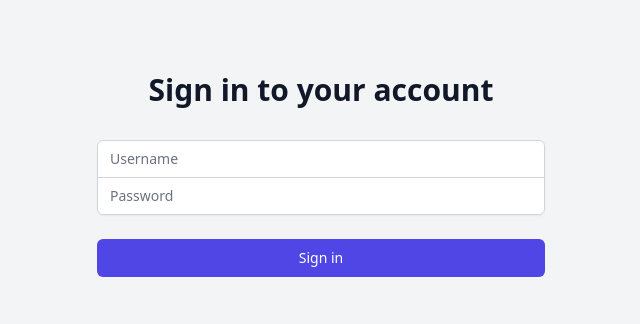
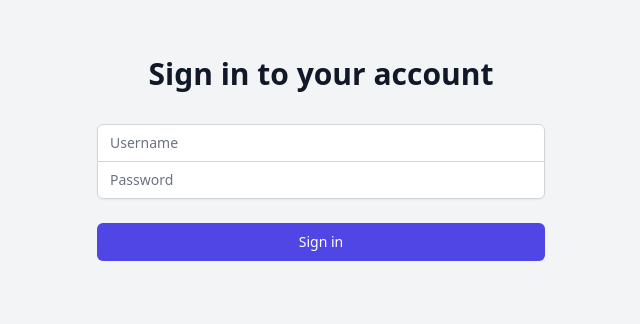
Before and after one commit to web3technologies/idea_jet, a Django app: page /login/ in a window 1280 px wide. Shown: the top 324 px of the page, without its empty margins (319-959 px from the left). Run offline with Django 4.2, Linux system fonts and the light colour scheme; some libraries are stand-ins or nearby versions.

Commit message:
update loging page

```diff
--- a/idea_jet/idea_jet_business/templates/idea_jet_business/login.html
+++ b/idea_jet/idea_jet_business/templates/idea_jet_business/login.html
@@ -4,7 +4,7 @@
     <title>Login</title>
     <link href="https://cdn.jsdelivr.net/npm/tailwindcss@2.0.4/dist/tailwind.min.css" rel="stylesheet">
 </head>
-<body class="bg-gray-100 flex items-center justify-center py-12 px-4 sm:px-6 lg:px-8">
+<body class="bg-gray-100 flex items-center justify-center py-4 sm:py-6 lg:py-8 px-2 sm:px-6 lg:px-8">
     <div class="max-w-md w-full space-y-8">
         <div>
             <h2 class="mt-6 text-center text-3xl font-extrabold text-gray-900">
@@ -17,11 +17,11 @@
             <div class="rounded-md shadow-sm -space-y-px">
                 <div>
                     <label for="username" class="sr-only">Username</label>
-                    <input id="username" name="username" type="text" autocomplete="username" required class="appearance-none rounded-none relative block w-full px-3 py-2 border border-gray-300 placeholder-gray-500 text-gray-900 rounded-t-md focus:outline-none focus:ring-indigo-500 focus:border-indigo-500 focus:z-10 sm:text-sm" placeholder="Username">
+                    <input id="username" name="username" type="text" autocomplete="username" required class="appearance-none rounded-none relative block w-full px-2 sm:px-3 py-2 border border-gray-300 placeholder-gray-500 text-gray-900 rounded-t-md focus:outline-none focus:ring-indigo-500 focus:border-indigo-500 focus:z-10 sm:text-sm" placeholder="Username">
                 </div>
                 <div>
                     <label for="password" class="sr-only">Password</label>
-                    <input id="password" name="password" type="password" autocomplete="current-password" required class="appearance-none rounded-none relative block w-full px-3 py-2 border border-gray-300 placeholder-gray-500 text-gray-900 rounded-b-md focus:outline-none focus:ring-indigo-500 focus:border-indigo-500 focus:z-10 sm:text-sm" placeholder="Password">
+                    <input id="password" name="password" type="password" autocomplete="current-password" required class="appearance-none rounded-none relative block w-full px-2 sm:px-3 py-2 border border-gray-300 placeholder-gray-500 text-gray-900 rounded-b-md focus:outline-none focus:ring-indigo-500 focus:border-indigo-500 focus:z-10 sm:text-sm" placeholder="Password">
                 </div>
             </div>
 
```
